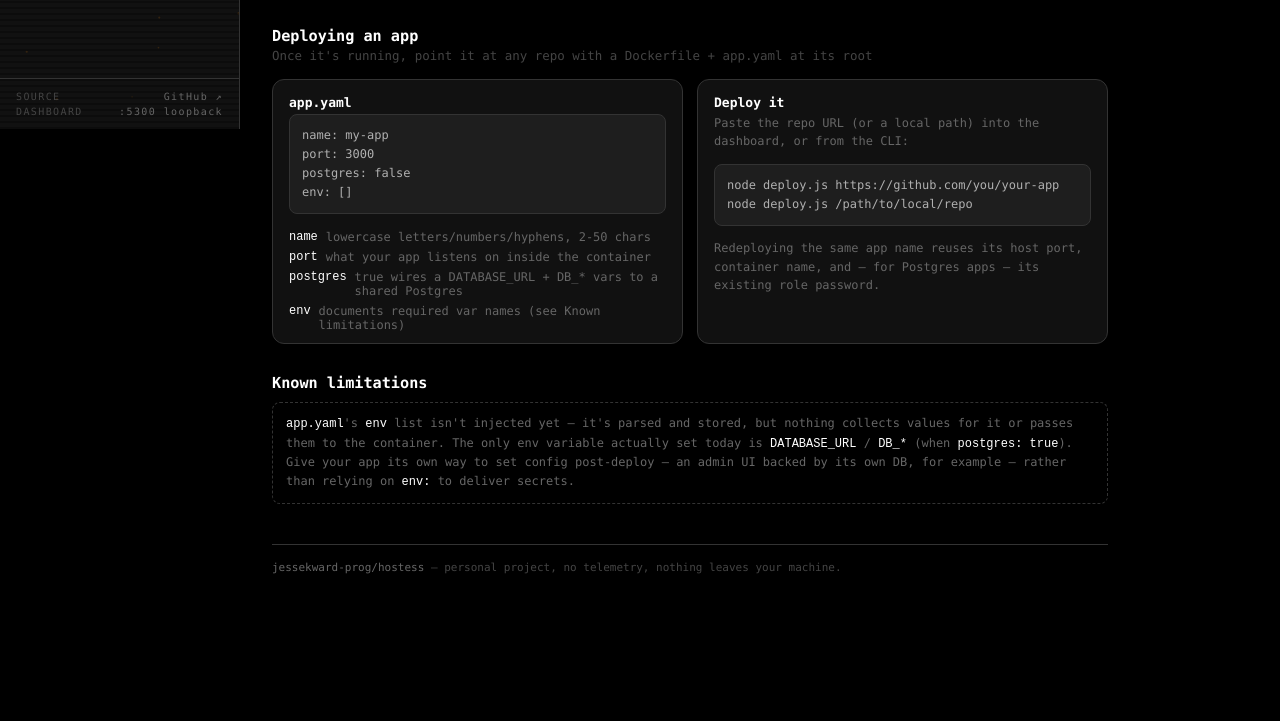
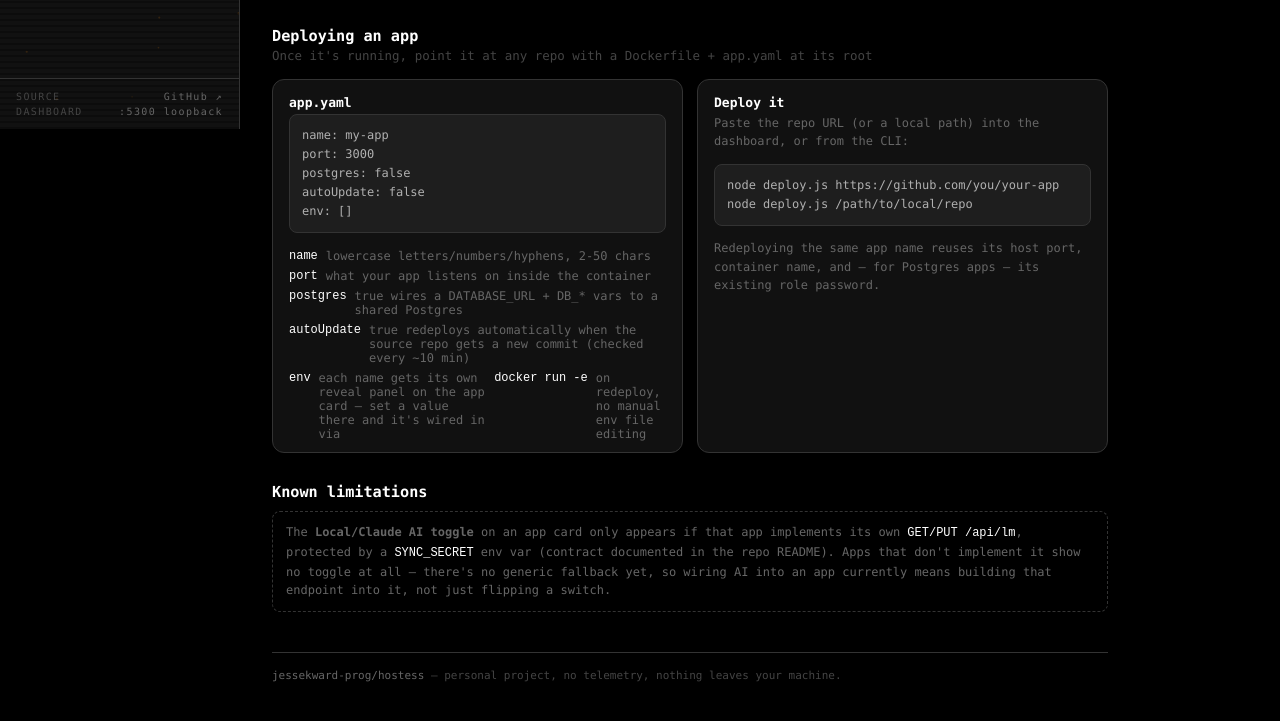
Before and after one commit to jessekward-prog/hostess, a website: page docs/public/index.html in a window 1280 px wide. Shown: the part 671-1392 px from the top of the page. Before the commit the page ends 1335 px from the top, so only its background shows below. Drawn offline with Linux system fonts and the light colour scheme.

Commit message:
Fix stale "Known limitations" text on docs site
Said env: was never injected, which stopped being true once the
per-app env reveal panel shipped (docker run -e on redeploy). Replaced
with the real current limitation: the AI toggle needs an app to
implement /api/lm itself, no generic fallback yet. Also documents the
new autoUpdate field in the manifest example.

```diff
--- a/docs/public/index.html
+++ b/docs/public/index.html
@@ -589,12 +589,14 @@ Stop-ScheduledTask  -TaskName hostess</div>
             <div class="code-block">name: my-app
 port: 3000
 postgres: false
+autoUpdate: false
 env: []</div>
             <ul class="manifest-list">
               <li><code>name</code> lowercase letters/numbers/hyphens, 2-50 chars</li>
               <li><code>port</code> what your app listens on inside the container</li>
               <li><code>postgres</code> true wires a DATABASE_URL + DB_* vars to a shared Postgres</li>
-              <li><code>env</code> documents required var names (see Known limitations)</li>
+              <li><code>autoUpdate</code> true redeploys automatically when the source repo gets a new commit (checked every ~10 min)</li>
+              <li><code>env</code> each name gets its own reveal panel on the app card — set a value there and it's wired in via <code>docker run -e</code> on redeploy, no manual env file editing</li>
             </ul>
           </div>
         </div>
@@ -615,7 +617,7 @@ node deploy.js /path/to/local/repo</div>
     <section id="limits-section">
       <h2>Known limitations</h2>
       <div class="note-box">
-        <code style="color:var(--s-text-0)">app.yaml</code>'s <code style="color:var(--s-text-0)">env</code> list isn't injected yet — it's parsed and stored, but nothing collects values for it or passes them to the container. The only env variable actually set today is <code style="color:var(--s-text-0)">DATABASE_URL</code> / <code style="color:var(--s-text-0)">DB_*</code> (when <code style="color:var(--s-text-0)">postgres: true</code>). Give your app its own way to set config post-deploy — an admin UI backed by its own DB, for example — rather than relying on <code style="color:var(--s-text-0)">env:</code> to deliver secrets.
+        The <b>Local/Claude AI toggle</b> on an app card only appears if that app implements its own <code style="color:var(--s-text-0)">GET/PUT /api/lm</code>, protected by a <code style="color:var(--s-text-0)">SYNC_SECRET</code> env var (contract documented in the repo README). Apps that don't implement it show no toggle at all — there's no generic fallback yet, so wiring AI into an app currently means building that endpoint into it, not just flipping a switch.
       </div>
     </section>
 
```
